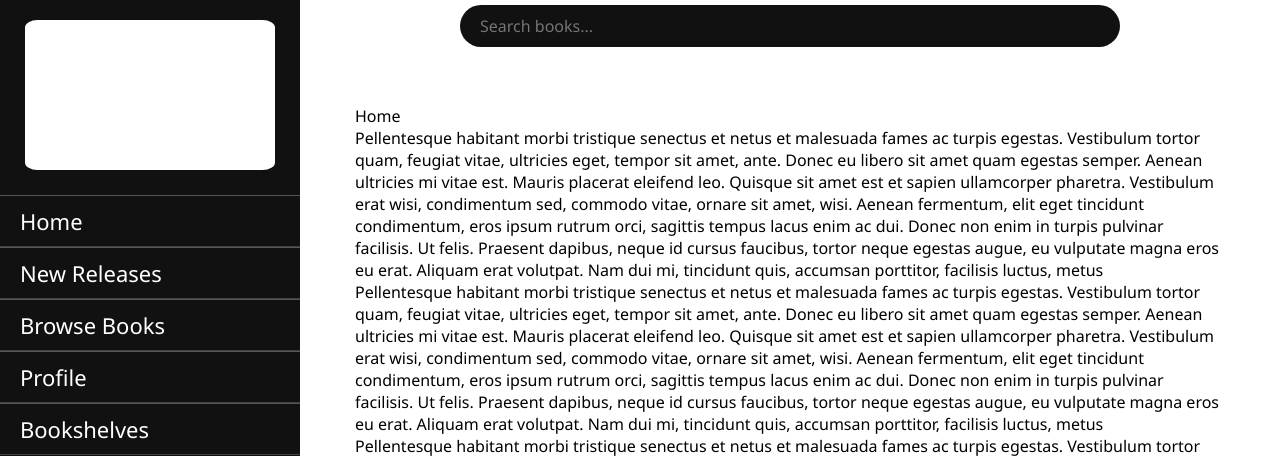
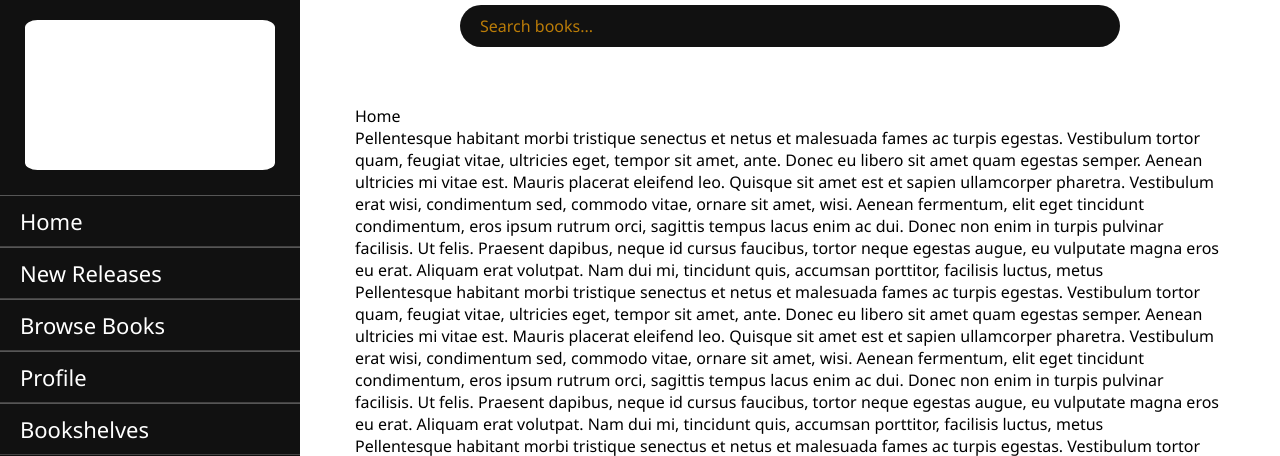
Before and after one commit to mdb-00/checkyoshelf-django-project, a Django app: page /home/ in a window 1280 px wide. Shown: the top 456 px of the page. Run offline with Django 5.2, Linux system fonts and the light colour scheme.

Commit message:
changed color of search bar text

```diff
--- a/app/static/styles.css
+++ b/app/static/styles.css
@@ -103,7 +103,11 @@
     border: none;
     outline: none;
     background: transparent;
-    color: white;
+    color: orange;
+}
+
+::placeholder {
+    color: rgb(186, 124, 8);
 }
 
 .wrapper .main-content .home-feed {
```
